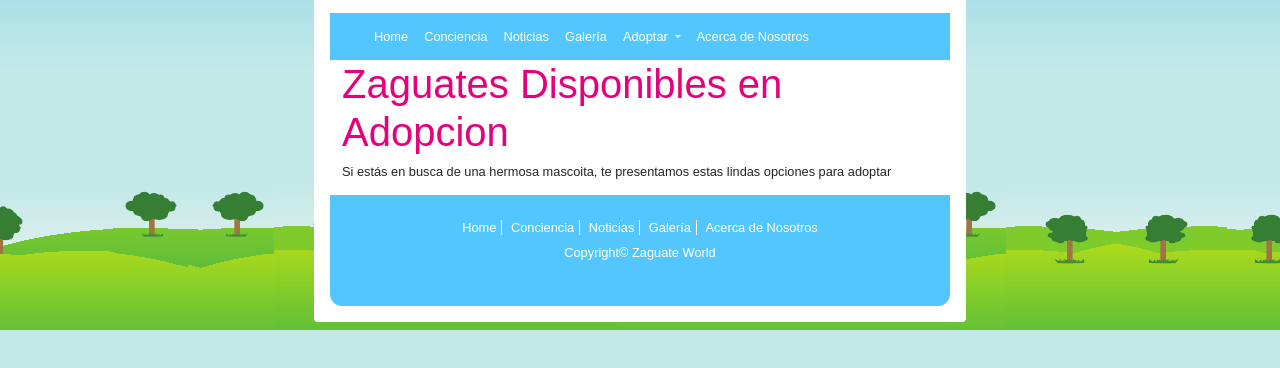
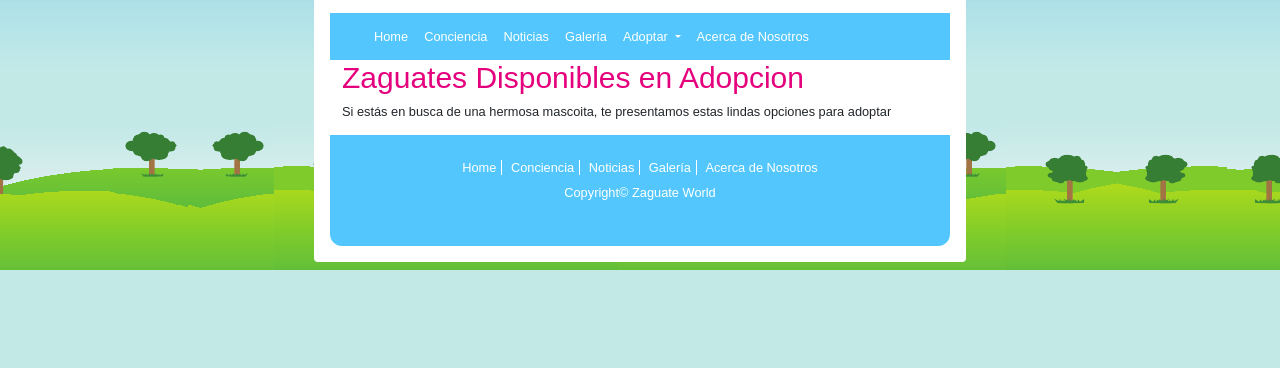
Before and after one commit to CristopherRiveraO/ZaguateWorld.github.io, a plain HTML site: page galeria.html in a window 1280 px wide. Shown: the part 376-744 px from the top of the page. Drawn offline with nearby package versions, Linux system fonts and the light colour scheme.

Commit message:
initial gallery

```diff
--- a/css/home.css
+++ b/css/home.css
@@ -169,3 +169,7 @@
   .adicional p{
     color: black;
   }
+
+  #gallerymain-header h1{
+    font-size: 30px;
+  }
```
